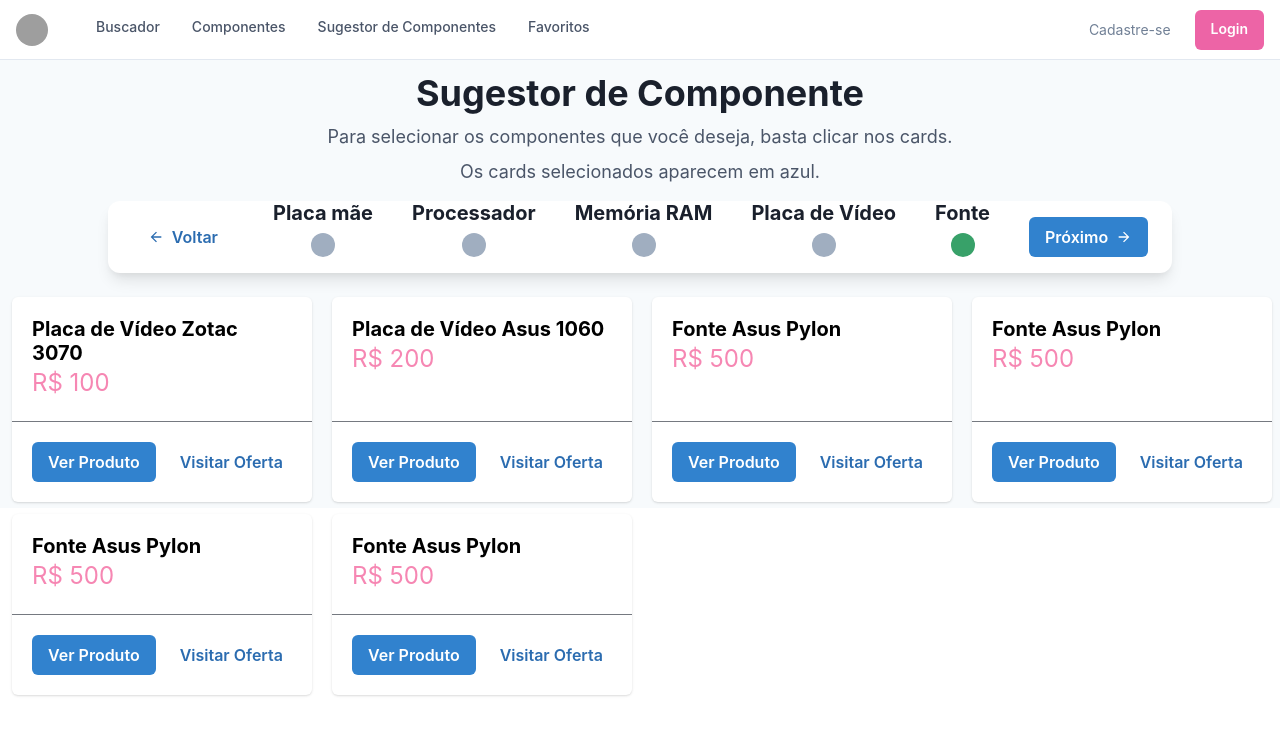
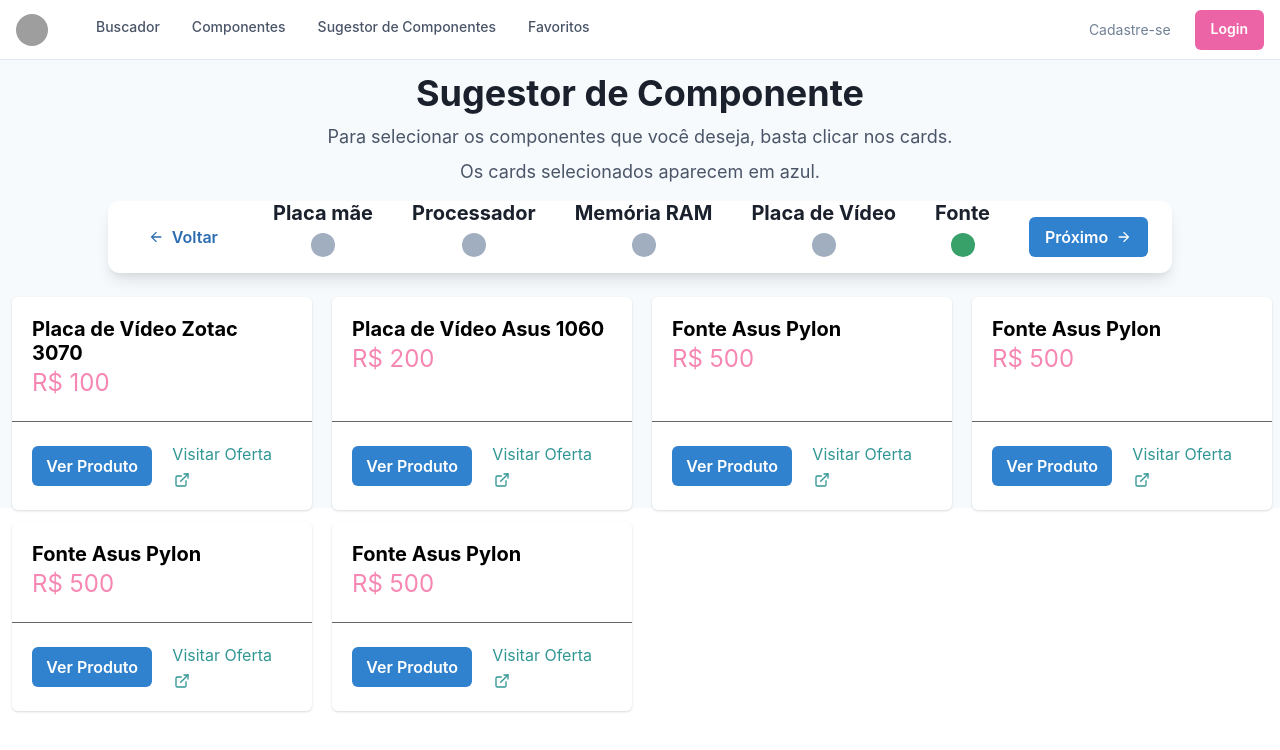
Before and after one commit to ES2-UFPI/WiseBuilder, a Next.js app in the folder src/entrypoints/web/wise-builder/: page /sugestor-de-componente/fonte in a window 1280 px wide. Shown: the top 750 px of the page. Built offline with nearby package versions, Linux system fonts and the light colour scheme; grey boxes are pictures that could not be loaded.

Commit message:
Resolvendo conflitos em carProduto #53

```diff
--- a/src/entrypoints/web/wise-builder/src/components/Card/card-produto.tsx
+++ b/src/entrypoints/web/wise-builder/src/components/Card/card-produto.tsx
@@ -1,7 +1,7 @@
 import {
   Card,
   CardBody,
-  Image,
+  Link,
   Heading,
   Text,
   Divider,
@@ -9,10 +9,10 @@
   ButtonGroup,
   Button,
   Stack,
-  TableContainer,
+  HStack,
   useToast,
 } from "@chakra-ui/react";
-import { AddIcon } from "@chakra-ui/icons";
+import { ExternalLinkIcon } from "@chakra-ui/icons";
 import Acoes from "../Botão/acoes";
 import { cardProdutoProps } from "../../types/propsCardProduto";
 import { useRouter } from "next/router";
@@ -76,20 +76,16 @@
                     R$ {item.valor}
                   </Text>
                 </CardBody>
-                <Divider />
+                <Divider color={props.selectedItems.find((i) => i.id === item.id) !== undefined ? "white" : "black"}/>
                 <CardFooter>
-                  <ButtonGroup spacing="2">
+                  <HStack spacing={'5'}>
                     <Button variant="solid" colorScheme={props.selectedItems.find((i) => i.id === item.id) !== undefined ? "orange" : "blue"}>
                       Ver Produto
                     </Button>
-                    <Button
-                      variant="ghost"
-                      colorScheme="blue"
-                      onClick={() => handleClick(item.link)}
-                    >
-                      Visitar Oferta
-                    </Button>
-                  </ButtonGroup>
+                    <Link color={props.selectedItems.find((i) => i.id === item.id) !== undefined ? "blue.100" : "teal.500"} href={item.link} isExternal>
+                      Visitar Oferta <ExternalLinkIcon mx='2px' />
+                    </Link>
+                  </HStack>
                 </CardFooter>
               </Card>
             ) : (
@@ -104,18 +100,14 @@
                 </CardBody>
                 <Divider />
                 <CardFooter>
-                  <ButtonGroup spacing="2">
+                  <HStack spacing={'5'}>
                     <Button variant="solid" colorScheme="blue">
                       Ver Produto
                     </Button>
-                    <Button
-                      variant="ghost"
-                      colorScheme="blue"
-                      onClick={() => handleClick(item.link)}
-                    >
-                      Visitar Oferta
-                    </Button>
-                  </ButtonGroup>
+                    <Link color='teal.500' href={item.link} isExternal>
+                      Visitar Oferta <ExternalLinkIcon mx='2px' />
+                    </Link>
+                  </HStack>
                 </CardFooter>
               </Card>
           ))}
```
